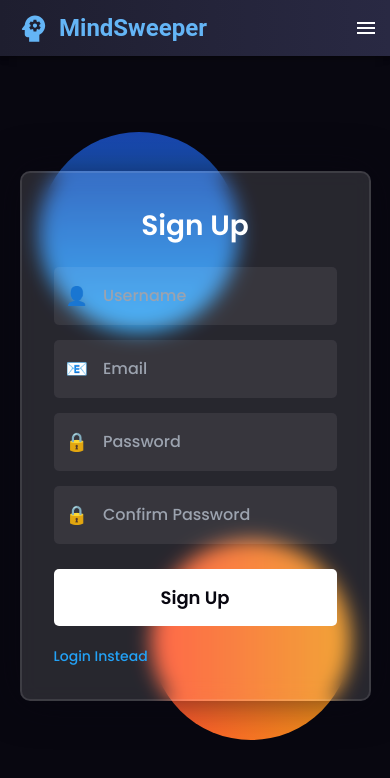
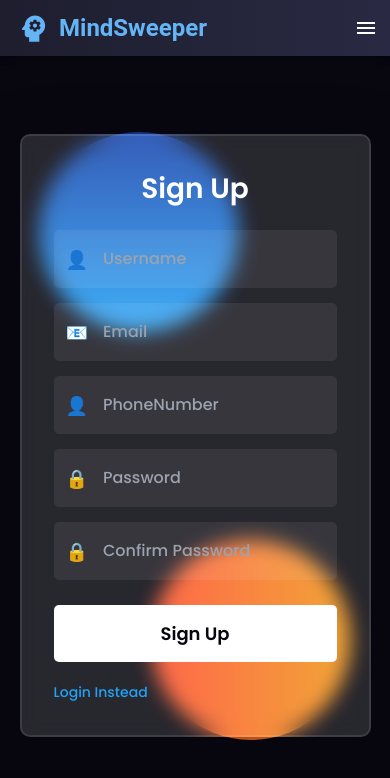
Before and after one commit to rohitmeena1011/MindSweeper, a React (Vite) app in the folder Frontend/: page /login in a window 390 px wide. Both pictures are taken after a click on the button "Sign Up Instead". Shown: the top 778 px of the page. Built offline with nearby package versions, Linux system fonts and the light colour scheme.

Commit message:
added phone number

```diff
--- a/Frontend/src/pages/Auth/Auth.jsx
+++ b/Frontend/src/pages/Auth/Auth.jsx
@@ -7,6 +7,7 @@ import { AuthContext } from "../../AuthContext";
 const AuthForm = () => {
   const [isSignUp, setIsSignUp] = useState(false);
   const [username, setUsername] = useState("");
+  const [phoneNumber,setPhoneNumber] = useState()
   const [email, setEmail] = useState("");
   const [password, setPassword] = useState("");
   const [confirmPassword, setConfirmPassword] = useState("");
@@ -65,7 +66,7 @@ const AuthForm = () => {
       const response = await fetch(endpoint, {
         method: "POST",
         headers: { "Content-Type": "application/json" },
-        body: JSON.stringify(isSignUp ? { username, email, password } : { email, password }),
+        body: JSON.stringify(isSignUp ? { username, email, password, phoneNumber } : { email, password }),
       });
 
       const data = await response.json();
@@ -132,6 +133,19 @@ const AuthForm = () => {
               required
             />
           </div>
+          {isSignUp && (
+            <div className={styles.inputContainer}>
+              <span>👤</span>
+              <input
+                type="number"
+                name="phoneNumber"
+                value={phoneNumber}
+                onChange={(e) => setPhoneNumber(e.target.value)}
+                placeholder="PhoneNumber"
+                required
+              />
+            </div>
+          )}
           <div className={styles.inputContainer}>
             <span>🔒</span>
             <input
```
Also changed, not shown: 2 other files (tests, documents, lock files or other folders).
